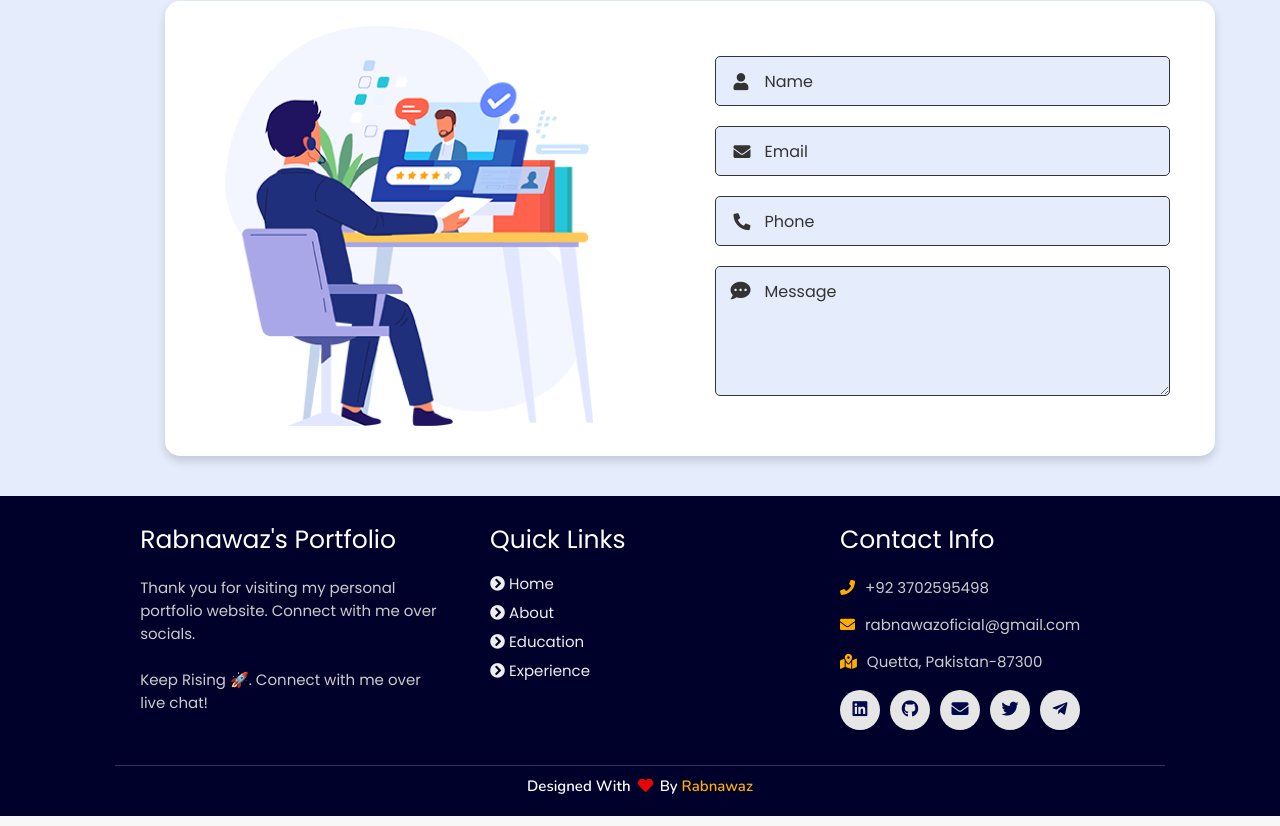
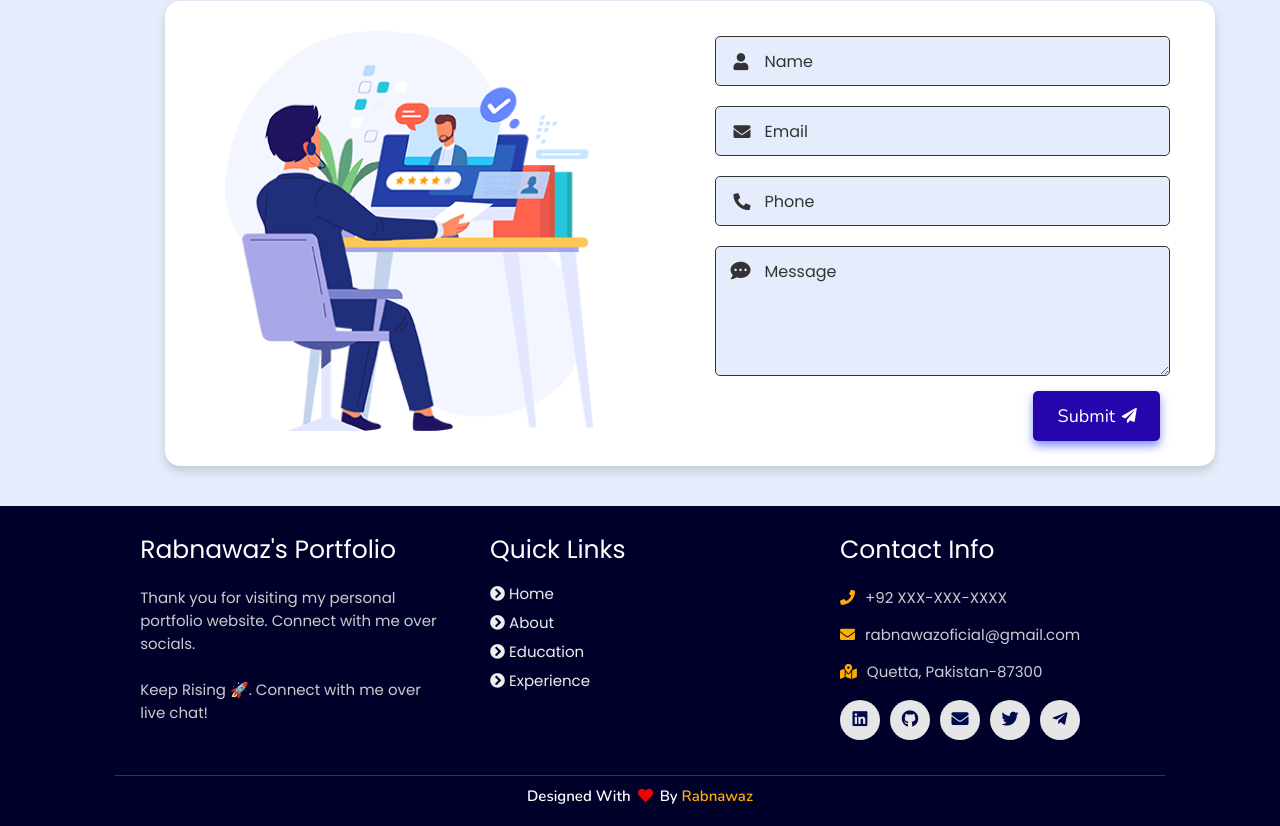
Before and after one commit to rabnawaz73/MyPorfolio, a website: page public/index.html in a window 1280 px wide. Shown: the part 3132-3958 px from the top of the page. Drawn offline with nearby package versions, Linux system fonts and the light colour scheme.

Commit message:
Update index.html

```diff
--- a/public/index.html
+++ b/public/index.html
@@ -201,6 +201,10 @@
         <textarea placeholder="Message" name="message" required></textarea>
         <i class="fas fa-comment-dots"></i>
         </div>
+        <div class="button-area">
+          <button type="submit">
+            Submit <i class="fa fa-paper-plane"></i></button>
+        </div>
         </div>
     </form>
   </div>
@@ -229,7 +233,7 @@
 
       <div class="box">
           <h3>contact info</h3>
-          <p> <i class="fas fa-phone"></i>+92 3702595498</p>
+          <p> <i class="fas fa-phone"></i>+92 XXX-XXX-XXXX</p>
           <p> <i class="fas fa-envelope"></i>rabnawazoficial@gmail.com</p>
           <p> <i class="fas fa-map-marked-alt"></i>Quetta, Pakistan-87300</p>
           <div class="share">
```
